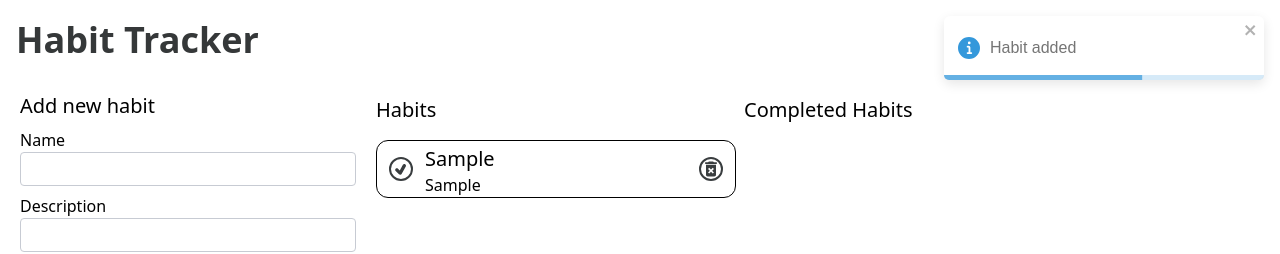
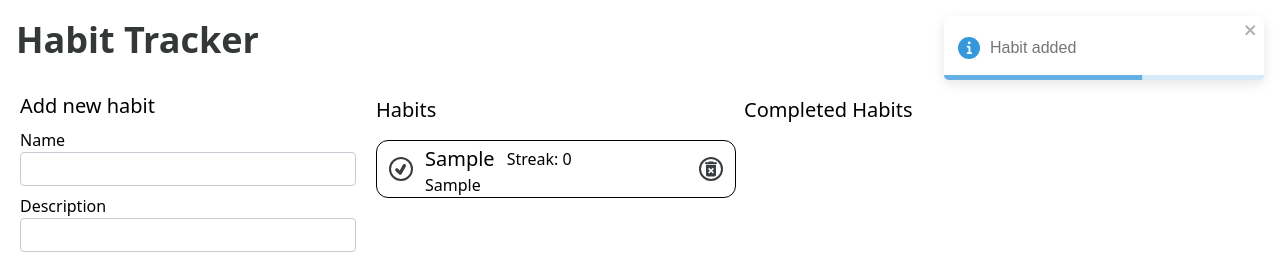
Before and after one commit to Harshwardhan9999/Habit-Tracker, a React (Vite) app: page / in a window 1280 px wide. Both pictures are taken after typing "Sample", "Sample" into the empty fields and a click on the button "add". Shown: the top 254 px of the page. Built offline with nearby package versions, Linux system fonts and the light colour scheme.

Commit message:
adds functionality to display the streak of the habit.

```diff
--- a/src/App.jsx
+++ b/src/App.jsx
@@ -39,10 +39,24 @@ function App() {
   };
 
   const toggleComplete = (id) => {
+    const today = new Date().toISOString().split("T")[0]; // Format: YYYY-MM-DD
+
     setHabit(
-      habit.map((habit) =>
-        habit.id === id ? { ...habit, isCompleted: !habit.isCompleted } : habit
-      )
+      habit.map((h) => {
+        if (h.id !== id) return h;
+
+        const hasCompletedToday = h.completedDates?.includes(today);
+
+        const updatedDates = hasCompletedToday
+          ? h.completedDates.filter((date) => date !== today)
+          : [...(h.completedDates || []), today];
+
+        return {
+          ...h,
+          completedDates: updatedDates,
+          isCompleted: !hasCompletedToday,
+        };
+      })
     );
   };
 
--- a/src/components/Habit.jsx
+++ b/src/components/Habit.jsx
@@ -49,6 +49,20 @@ const Habit = ({habit, toggleComplete, deleteHabit, viewHabit}) => {
     toastDelete();
   }
 
+  const getStreak = () => {
+    const today = new Date();
+    let streak = 0;
+
+    for (let i = 0; i < 365; i++) {
+      const date = new Date(today);
+      date.setDate(date.getDate() - i);
+      const dateStr = date.toISOString().split("T")[0];
+      if ((habit.completedDates || []).includes(dateStr)) streak++;
+      else break;
+    }
+    return streak;
+  }
+
   return (
     <div className="w-[360px] cursor-pointer relative flex items-center border h-fit mb-2 rounded-xl pr-3 py-1 list-none">
       <button onClick={toggle}>
@@ -59,7 +73,10 @@ const Habit = ({habit, toggleComplete, deleteHabit, viewHabit}) => {
         />
       </button>
       <div onClick={viewH} className='w-full'>
-        <h2 className="text-xl">{habit.name}</h2>
+        <div className="flex gap-3 items-center">
+          <h2 className="text-xl">{habit.name}</h2>
+          <p>Streak: {getStreak()}</p>
+        </div>
         <p className="leading-4 mt-1 ">{habit.description}</p>
       </div>
       <button onClick={deleteH} className="absolute w-[48px] right-0">
--- a/src/components/HabitCard.jsx
+++ b/src/components/HabitCard.jsx
@@ -2,6 +2,7 @@
 import { Stack, Button, Input, Field } from '@chakra-ui/react';
 import { useState } from 'react';
 import { ToastContainer, toast } from 'react-toastify';
+import { useEffect } from 'react';
 
 
 
@@ -20,6 +21,21 @@ const HabitCard = ({id, HabitName, Description, saveCard, onCancel}) => {
       saveCard(id, habitName, description);
       toastUpdated();
     }
+
+    useEffect(() => {
+      const handleKeyDown = (e) => {
+        if (e.key === 'Escape') onCancel();
+        else if (e.key === 'Enter') {
+          e.preventDefault();
+          saveCard(id, habitName, description);
+        }
+      }
+      window.addEventListener("keydown", handleKeyDown);
+
+      return () => {
+        window.removeEventListener("keydown", handleKeyDown);
+      };
+    }, [onCancel, saveCard, description, habitName, id]);
 
 
   return (
--- a/src/components/NewHabit.jsx
+++ b/src/components/NewHabit.jsx
@@ -28,7 +28,8 @@ const NewHabit = ({addHabit}) => {
         name: habitName,
         description: description,
         id: Date.now(),
-        isCompleted: false
+        isCompleted: false,
+        completedDates: []
       }
       setHabitName('');
       setDescription('');
```
